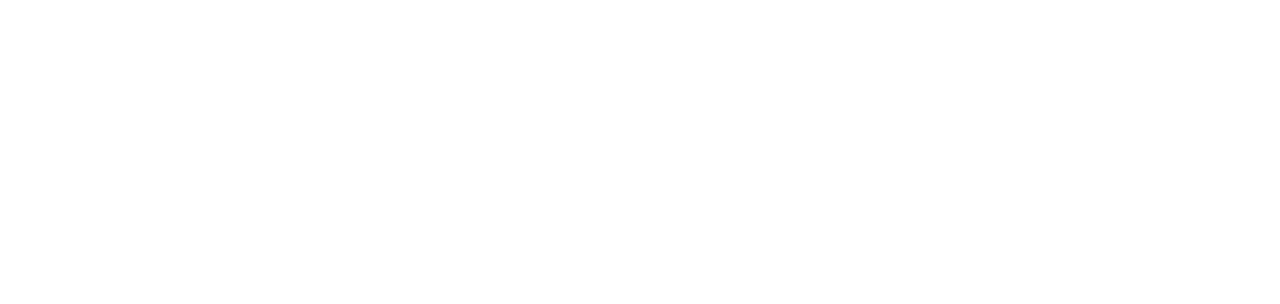
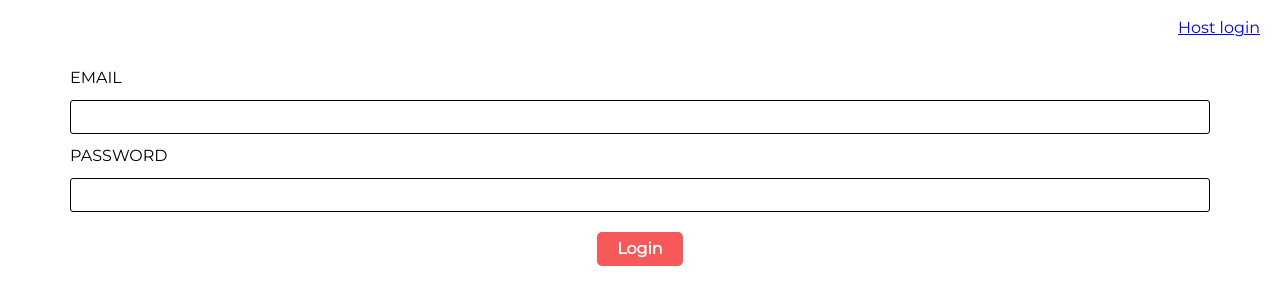
Before and after one commit to paeybu/pet-bnb, a React (Create React App) app: page /host in a window 1280 px wide. Shown: the top 304 px of the page. Built offline with nearby package versions, Linux system fonts and the light colour scheme.

Commit message:
update host dashboard

```diff
--- a/src/App.js
+++ b/src/App.js
@@ -1,19 +1,30 @@
-import React from 'react'
+import React, { useState } from 'react'
 import { BrowserRouter as Router, Route, Switch } from 'react-router-dom'
 import Home from './components/Home'
 import Listings from './components/Listings'
 import Listing from './components/Listing'
+import Navbar from './components/Navbar'
+import HostLogin from './components/host/HostLogin'
+import AuthContext from './contexts/AuthContext'
+import HostDashboard from './components/host/HostDashboard'
 
 function App() {
+  const [authUser, setAuthUser] = useState(null)
+
   return (
     <div>
+      <AuthContext.Provider value={{ authUser, setAuthUser }}>
         <Router>
+          <Navbar />
           <Switch>
             <Route exact path="/" component={Home} />
             <Route exact path="/listings" component={Listings} />
             <Route path="/listings/:id" component={Listing} />
+            <Route exact path="/host" component={HostLogin} />
+            <Route path="/host/dashboard" component={HostDashboard} />
           </Switch>
         </Router>
+      </AuthContext.Provider>
     </div>
   )
 }
--- /dev/null
+++ b/src/components/Navbar.js
@@ -0,0 +1,16 @@
+import React from 'react'
+import { Link } from 'react-router-dom'
+
+const Navbar = () => {
+  return (
+    <nav>
+      <ul className="nav">
+        <li>
+          <Link to="/host">Host login</Link>
+        </li>
+      </ul>
+    </nav>
+  )
+}
+
+export default Navbar
--- /dev/null
+++ b/src/components/host/HostDashboard.js
@@ -0,0 +1,23 @@
+import React, { useContext } from 'react'
+import { LISTINGS } from '../../utils/data'
+import AuthContext from '../../contexts/AuthContext'
+
+const HostDashboard = () => {
+  const { authUser } = useContext(AuthContext)
+  const my_listings = LISTINGS.filter(
+    listing => listing.host_id === authUser.id
+  )
+
+  return (
+    <div>
+      <h1>Listings</h1>
+      <ul>
+        {my_listings.map(listing => (
+          <li>{listing.name}</li>
+        ))}
+      </ul>
+    </div>
+  )
+}
+
+export default HostDashboard
--- /dev/null
+++ b/src/components/host/HostLogin.js
@@ -0,0 +1,59 @@
+import React, { useState, useContext } from 'react'
+import { HOST_USERS } from '../../utils/data'
+import { Redirect } from 'react-router-dom'
+import AuthContext from '../../contexts/AuthContext'
+
+const HostLogin = () => {
+  const [email, setEmail] = useState('')
+  const [password, setPassword] = useState('')
+  const [error, setError] = useState(null)
+  const { authUser, setAuthUser } = useContext(AuthContext)
+
+  const handleSubmit = e => {
+    e.preventDefault()
+
+    const user = HOST_USERS.find(user => user.email === email)
+
+    if (user !== undefined) {
+      if (password === user.password) {
+        setError(null)
+        setAuthUser(user)
+      } else setError('Wrong password')
+    } else {
+      setError('Wrong email')
+    }
+  }
+
+  return authUser ? (
+    <Redirect to="/host/dashboard" />
+  ) : (
+    <div className="container">
+      {error && <h1 className="error">Error: {error}</h1>}
+      <form onSubmit={handleSubmit}>
+        <div className="host-login">
+          <label htmlFor="email">Email</label>
+          <input
+            type="email"
+            name="email"
+            id="email"
+            value={email}
+            onChange={e => setEmail(e.target.value)}
+          />
+          <label htmlFor="password">Password</label>
+          <input
+            type="password"
+            name="password"
+            id="password"
+            value={password}
+            onChange={e => setPassword(e.target.value)}
+          />
+          <button type="submit" className="btn btn-default">
+            Login
+          </button>
+        </div>
+      </form>
+    </div>
+  )
+}
+
+export default HostLogin
--- /dev/null
+++ b/src/contexts/AuthContext.js
@@ -0,0 +1,5 @@
+import React from 'react'
+
+const AuthContext = React.createContext()
+
+export default AuthContext
--- a/src/index.css
+++ b/src/index.css
@@ -2,6 +2,16 @@
 
 body {
   font-family: 'Montserrat', sans-serif;
+}
+
+.error {
+  color: red;
+}
+
+ul.nav {
+  display: flex;
+  justify-content: flex-end;
+  margin-right: 20px;
 }
 
 .container {
@@ -24,6 +34,11 @@
   padding: 40px 30px;
   box-shadow: 0 16px 40px rgba(0, 0, 0, 0.12);
   border-radius: 5px;
+}
+
+.host-login {
+  display: flex;
+  flex-direction: column;
 }
 
 .row {
--- a/src/utils/data.js
+++ b/src/utils/data.js
@@ -6,7 +6,8 @@
     types: 'dogs',
     rating: 4.9,
     price: 300,
-    img: 'http://www.pawsherepetresort.com/kennel_view_2.jpg'
+    img: 'http://www.pawsherepetresort.com/kennel_view_2.jpg',
+    host_id: 1
   },
   {
     id: 2,
@@ -71,7 +72,16 @@
 export const USERS = [
   {
     email: 'pkb@gmail.com',
-    password: 123456,
+    password: '123456',
     name: 'Pae Kabu'
   }
 ]
+
+export const HOST_USERS = [
+  {
+    id: 1,
+    email: 'host@gmail.com',
+    password: '123456',
+    name: 'Jim Figger'
+  }
+]
```
Lines whose indentation alone changed are shown as unchanged.
